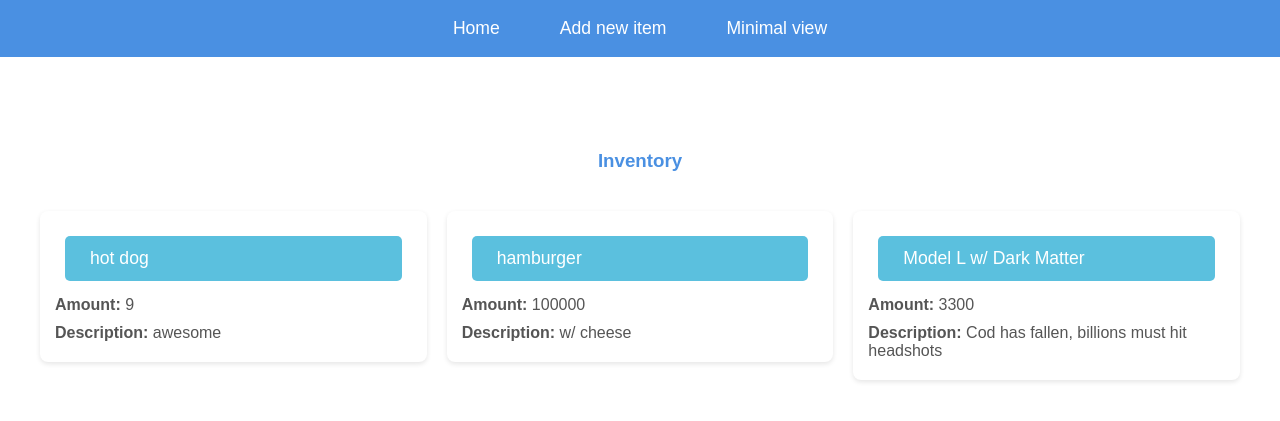
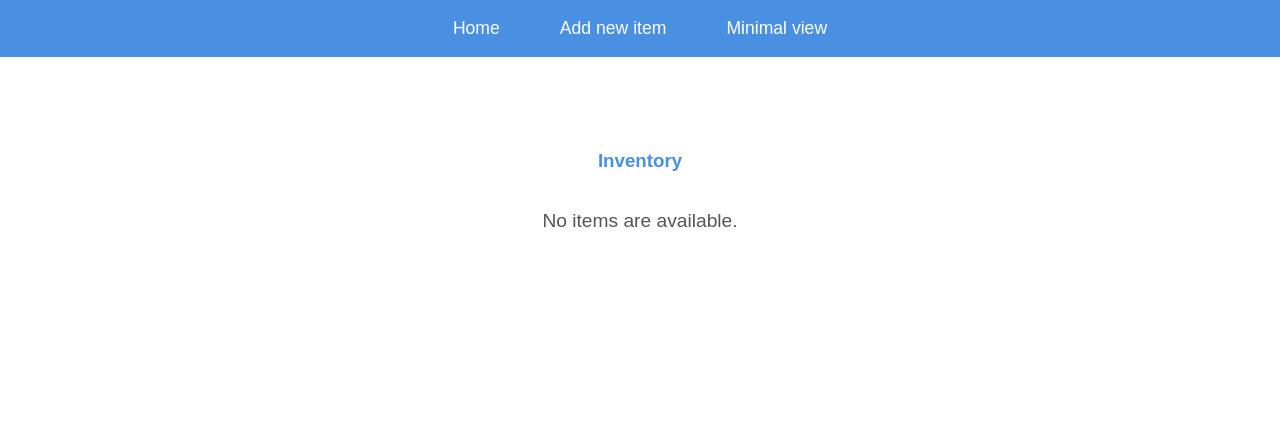
Before and after one commit to petergriffin49/SISUS, a Django app: page /maximal/ in a window 1280 px wide. Shown: the top 421 px of the page. Run offline with Django 5.2, Linux system fonts and the light colour scheme; a user stored in the database is signed in; data comes from the database, SQL or seed files in the repository; both versions use the stored data as it was after the commit.

Commit message:
Added item to user relation table
Added / implemented item-to-user relation table

```diff
--- a/HowToRun.txt
+++ b/HowToRun.txt
@@ -4,7 +4,4 @@ py manage.py createsuperuser
 
 env\Scripts\activate
 
-DONE:
-Login
-Register
-Home
+ben3 irock123
--- a/inventory/admin.py
+++ b/inventory/admin.py
@@ -1,4 +1,5 @@
 from django.contrib import admin
 
-from .models import Item
+from .models import Item, Item_User
 admin.site.register(Item)
+admin.site.register(Item_User)
--- a/inventory/models.py
+++ b/inventory/models.py
@@ -1,7 +1,18 @@
 from django.db import models
+from django.contrib.auth.models import User
 
 class Item(models.Model):
     Item_name = models.CharField(max_length=100)
     Item_description = models.CharField(max_length=1000)
     Item_amount = models.IntegerField(default=1)
     Item_lowStock = models.IntegerField(default=10)
+
+    def __str__(self):
+        return f"{self.Item_name} : {self.Item_description} ({self.Item_amount}/{self.Item_lowStock})"
+
+class Item_User(models.Model):
+    item = models.ForeignKey(Item, on_delete=models.CASCADE)
+    user = models.ForeignKey(User, on_delete=models.CASCADE)
+
+    def __str__(self):
+        return f"{self.user.username} - {self.item.Item_name}"
--- a/inventory/templates/inventory/maximal.html
+++ b/inventory/templates/inventory/maximal.html
@@ -37,7 +37,6 @@
             padding: 10px 0;
             z-index: 10;
         }
-
         .button-header {
             margin: 0 15px;
             padding: 8px 15px;
@@ -46,9 +45,15 @@
             font-size: 1.1em;
             transition: color 0.3s ease;
         }
-
         .button-header:hover {
             color: #357ab8;
+        }
+        .header-text{
+            position: absolute;
+            right: 20px;
+            top: 0px;
+            color: black;
+            font-size: 18px;
         }
 
         /* Content styling */
@@ -136,6 +141,7 @@
         <a href="/home" class="button-header">Home</a>
         <a href="/inventory/add" class="button-header">Add new item</a>
         <a href="/inventory" class="button-header">Minimal view</a>
+        <p class="header-text">{{Username}}</p>
     </div>
 
     <div class="content">
--- a/inventory/views.py
+++ b/inventory/views.py
@@ -22,28 +22,55 @@ def register(request):
     return render(request, 'user/register.html', context)
 
 def logout_view(request):
+    #return render(request, 'user/logout.html')
     logout(request)
-    #return render(request, 'user/logout.html')
     return redirect('login')
 
 # [home screen]
 @login_required
 def HomePage(request):
-    lowStock = Item.objects.filter(Item_amount__lte=F('Item_lowStock'))
+
+    user = request.user
+    items_for_user = Item_User.objects.filter(user=user).select_related('item')
+    user_items = [item_user.item for item_user in items_for_user]
+    Item_list = Item.objects.filter( # Item_list
+        id__in=[item.id for item in user_items]
+    ).filter(Item_amount__lte=F('Item_lowStock'))
+
+    Username = user.get_full_name()
     context = {
-        "lowStock_list": lowStock,
+        "lowStock_list": Item_list,
+        "Username": Username,
     }
     template = loader.get_template("inventory/Home.html")
     return HttpResponse(template.render(context,request))
 
-# control room [inventory]
+# control room  / maximal view [inventory]
 @login_required
 def Controlroom(request):
-    Item_list = Item.objects.all()
+    user = request.user
+    items_for_user = Item_User.objects.filter(user=user).select_related('item')
+    Item_list = [item_user.item for item_user in items_for_user]
+
+    Username = user.get_full_name()
     context = {
         "Item_list": Item_list,
+        "Username": Username,
     }
     template = loader.get_template("inventory/Controlroom.html")
+    return HttpResponse(template.render(context,request))
+@login_required
+def Maximalview(request):
+    user = request.user
+    items_for_user = Item_User.objects.filter(user=user).select_related('item')
+    Item_list = [item_user.item for item_user in items_for_user]
+
+    Username = user.get_full_name()
+    context = {
+        "Item_list": Item_list,
+        "Username": Username,
+    }
+    template = loader.get_template("inventory/maximal.html")
     return HttpResponse(template.render(context,request))
 
 @login_required
@@ -51,7 +78,14 @@ def AddItemInv(request):
     if request.method == 'POST':
         form = ItemForm(request.POST, request.FILES)  # Include request.FILES
         if form.is_valid():
-            form.save()  # Save the new object
+            newObj = form.save() # saves the new item obj
+
+            new_userObj = Item_User(
+                item=newObj,
+                user=request.user,
+            )
+            new_userObj.save() # saves the user - item relation object
+
             return redirect('inventory')  # Redirect to a success page
     else:
         form = ItemForm()
@@ -70,15 +104,6 @@ def Itemdetails(request, item_id):
     template = loader.get_template("inventory/Itemdetails.html")
     context = {
         "Item": Item.objects.get(id = item_id),
-    }
-    return HttpResponse(template.render(context,request))
-
-@login_required
-def Maximalview(request):
-    template = loader.get_template("inventory/maximal.html")
-    Item_list = Item.objects.all()
-    context = {
-        "Item_list": Item_list,
     }
     return HttpResponse(template.render(context,request))
 
```
Also changed, not shown: inventory/templates/inventory/Controlroom.html (+8 -2 lines), inventory/templates/inventory/Home.html (+9 -4 lines), db.sqlite3, inventory/forms.py (line endings or trailing spaces), inventory/migrations/0003_item_user.py (added).
